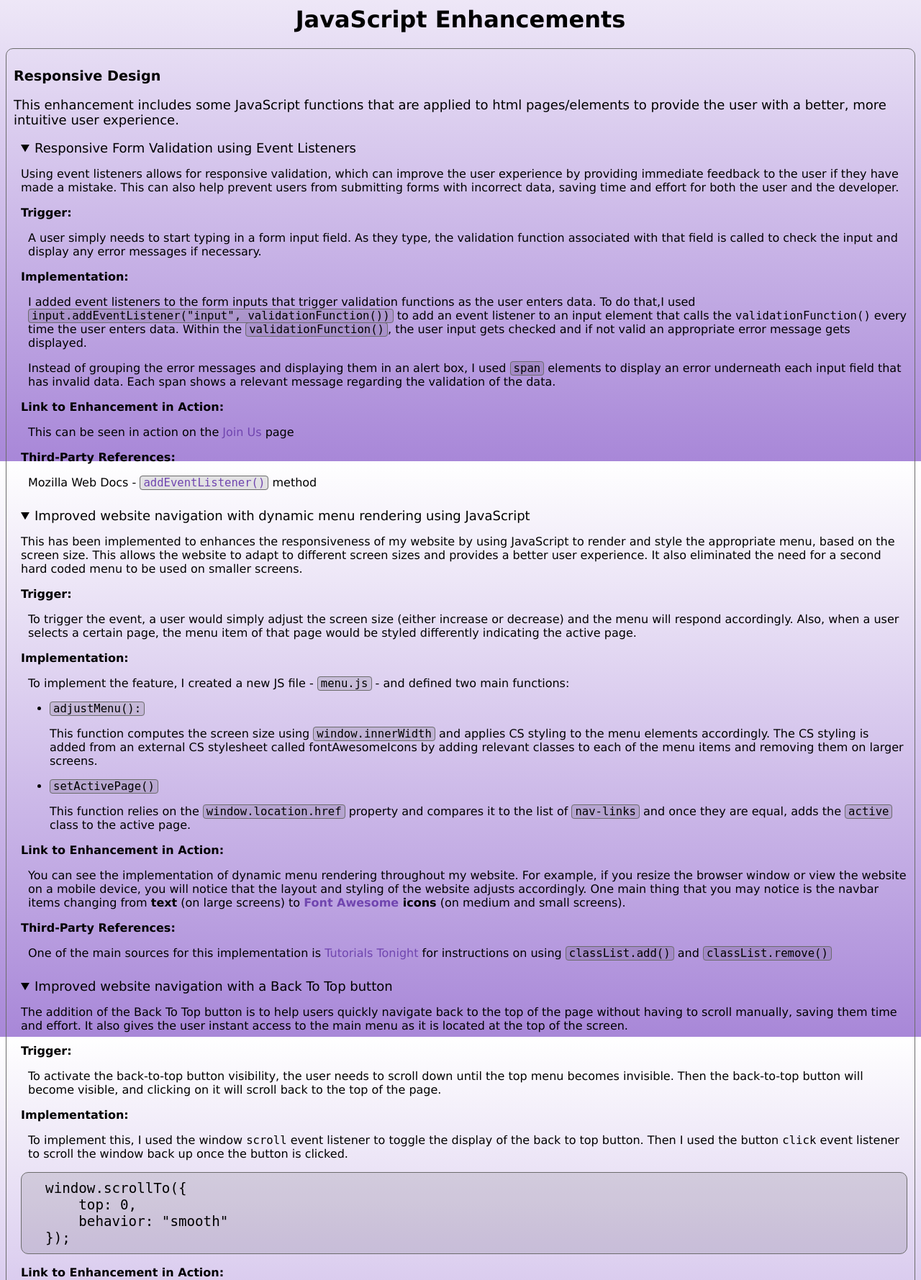
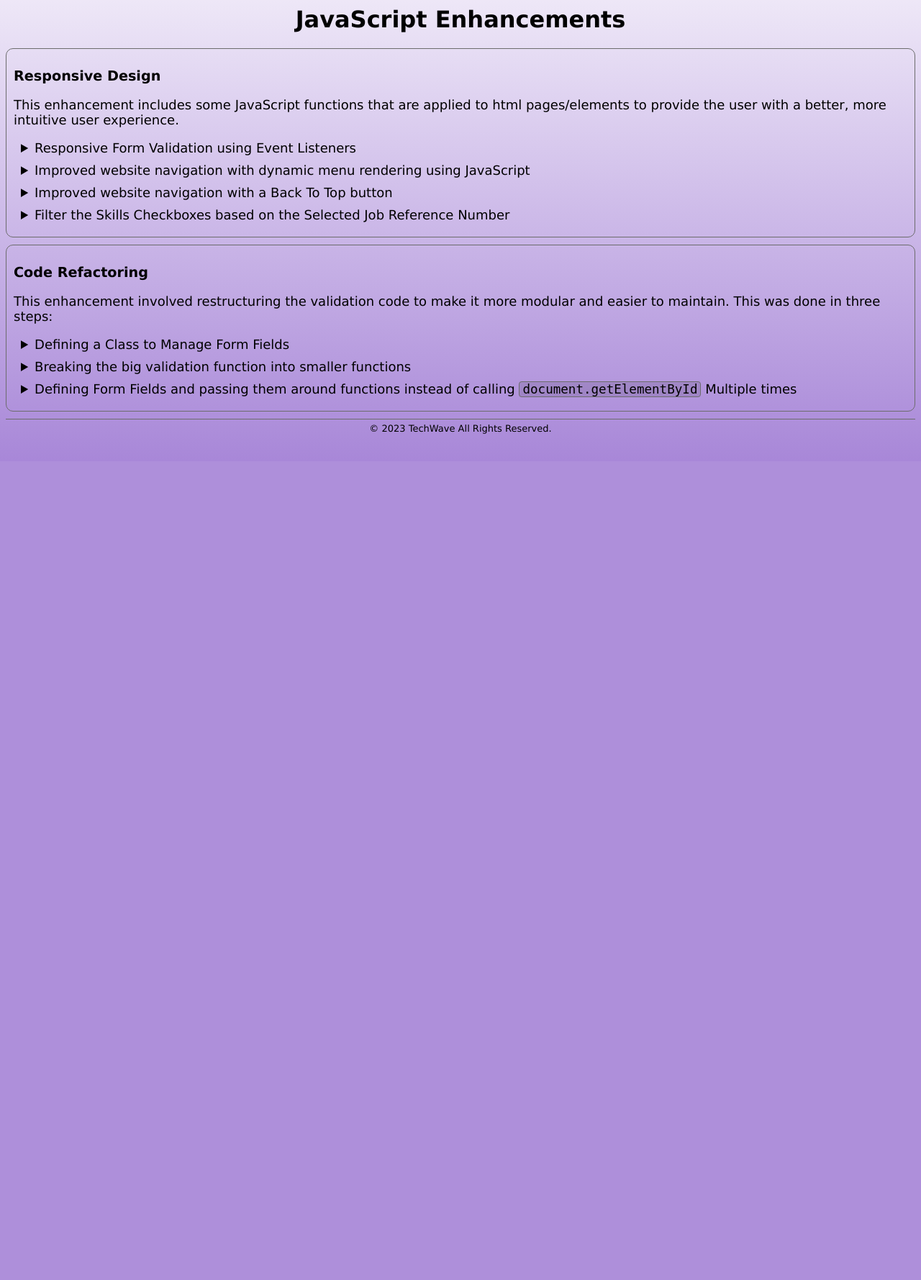
Before and after one commit to MarellaMorad/Creating-Web-Applications, a PHP site: page /enhancements2.html in a window 1280 px wide. Shown: the part 159-1938 px from the top of the page at 72% size. After the commit the page ends 762 px from the top, so only its background shows below. Run offline with PHP 8.4, Linux system fonts and the light colour scheme.

Commit message:
Add more to enhancements

```diff
--- a/assign2/enhancements2.html
+++ b/assign2/enhancements2.html
@@ -13,7 +13,7 @@
     <link rel="icon" type="image/x-icon" href="images/favicon.ico">
     <link rel="stylesheet" href="styles/style.css">
     <link rel="stylesheet" href="https://cdnjs.cloudflare.com/ajax/libs/font-awesome/5.15.3/css/all.min.css">
-    <script src="scripts/menu.js"></script>
+    <script src="scripts/enhancements.js"></script>
 </head>
 
 <body>
@@ -45,7 +45,7 @@
             This enhancement includes some JavaScript functions that are applied to html pages/elements to provide the
             user with a better, more intuitive user experience.
         </p>
-        <details open>
+        <details>
             <summary>
                 Responsive Form Validation using Event Listeners
             </summary>
@@ -85,7 +85,7 @@
                 method
             </p>
         </details>
-        <details open>
+        <details>
             <summary>Improved website navigation with dynamic menu rendering using JavaScript</summary>
             <p>
                 This has been implemented to enhances the responsiveness of my website by using JavaScript to render and
@@ -101,7 +101,7 @@
             </p>
             <h3>Implementation:</h3>
             <p class="desc">
-                To implement the feature, I created a new JS file - <code class="line-code">menu.js</code> - and defined
+                To implement the feature, I created a new JS file - <code class="line-code">enhancements.js</code> - and defined
                 two main
                 functions:
             <ul>
@@ -146,7 +146,7 @@
                     class="line-code">classList.remove()</code>
             </p>
         </details>
-        <details open>
+        <details>
             <summary>Improved website navigation with a Back To Top button</summary>
             <p>
                 The addition of the Back To Top button is to help users quickly navigate back to the top of the page
@@ -175,6 +175,32 @@
                     href="https://www.w3schools.com/howto/howto_js_scroll_to_top.asp">W3School</a> explaining the
                 required steps to create a Scroll to Top button.</p>
         </details>
+        <details>
+            <summary>Filter the Skills Checkboxes based on the Selected Job Reference Number</summary>
+            <p>
+                This enhancement was made to improve user experince and provide a more personalised application form. By only showing the relevant checkboxes, users are not overwhelmed with unnecessary options and can quickly find and slelect the relevant options for their specific job.
+            </p>
+            <h3>Trigger:</h3>
+            <p class="desc">
+                When the user selects a Job Reference Number, the Skills checkboxes will be filtered based on the user choice.
+                For example, if the user selects Big Data Analyst role, only the Big Data Analust skills checkboxes will be displayed.
+            </p>
+            <h3>Implementation:</h3>
+            <p class="desc">
+                To implement this, I wrote a function in JS that toggles the display of these checkboxes based on the selected reference number:
+            </p>
+            <pre><code>  function filterSkillsList(refNumValue, bdaSkillsFieldset, sweSkillsFieldset) {
+      sweSkillsFieldset.style.display = (refNumValue === "swetw") ? "" : "none";
+      bdaSkillsFieldset.style.display = (refNumValue === "bdatw") ? "" : "none";
+  }</code></pre>
+            <h3>Link to Enhancement in Action:</h3>
+            <p class="desc">
+                This has been implemented on the <a href="apply.html">Job Application</a>page.
+            </p>
+            <h3>Third-Party References:</h3>
+            <p class="desc">No Third-Party references have been used for this part as I relied on my experience with
+                JavaScript.</p>
+        </details>
     </section>
     <section class="enhance">
         <h2>Code Refactoring</h2>
@@ -182,7 +208,7 @@
             This enhancement involved restructuring the validation code to make it more modular and easier to maintain.
             This was done in three steps:
         </p>
-        <details open>
+        <details>
             <summary>Defining a Class to Manage Form Fields</summary>
             <p>
                 This enhancement was made to promote encapsulation, reusability, extensibility, and
@@ -228,7 +254,7 @@
                     href="https://developer.mozilla.org/en-US/docs/Web/JavaScript/Reference/Classes">Mozilla Web
                     Docs</a> to create the FormFields class.</p>
         </details>
-        <details open>
+        <details>
             <summary>Breaking the big validation function into smaller functions</summary>
             <p>
                 This enhancement is common practice in software development to improve code Maintainability,
@@ -275,7 +301,7 @@
             <p class="desc">No Third-Party references have been used for this part as I relied on my experience with
                 code refactoring.</p>
         </details>
-        <details open>
+        <details>
             <summary>Defining Form Fields and passing them around functions instead of calling
                 <code class="line-code">document.getElementById</code> Multiple times
             </summary>
--- a/assign2/styles/style.css
+++ b/assign2/styles/style.css
@@ -502,6 +502,7 @@
     word-wrap: break-word;
     tab-size: 4;
     background-color: var(--light-shadow);
+    font-size: medium;
 }
 
 .line-code {
@@ -552,10 +553,6 @@
     #demographic img, iframe {
         width: 80vw;
         height: auto;
-    }
-
-    pre {
-        font-size: medium;
     }
 }
 
```
Also changed, not shown: assign2/scripts/apply.js (+8 -14 lines).
